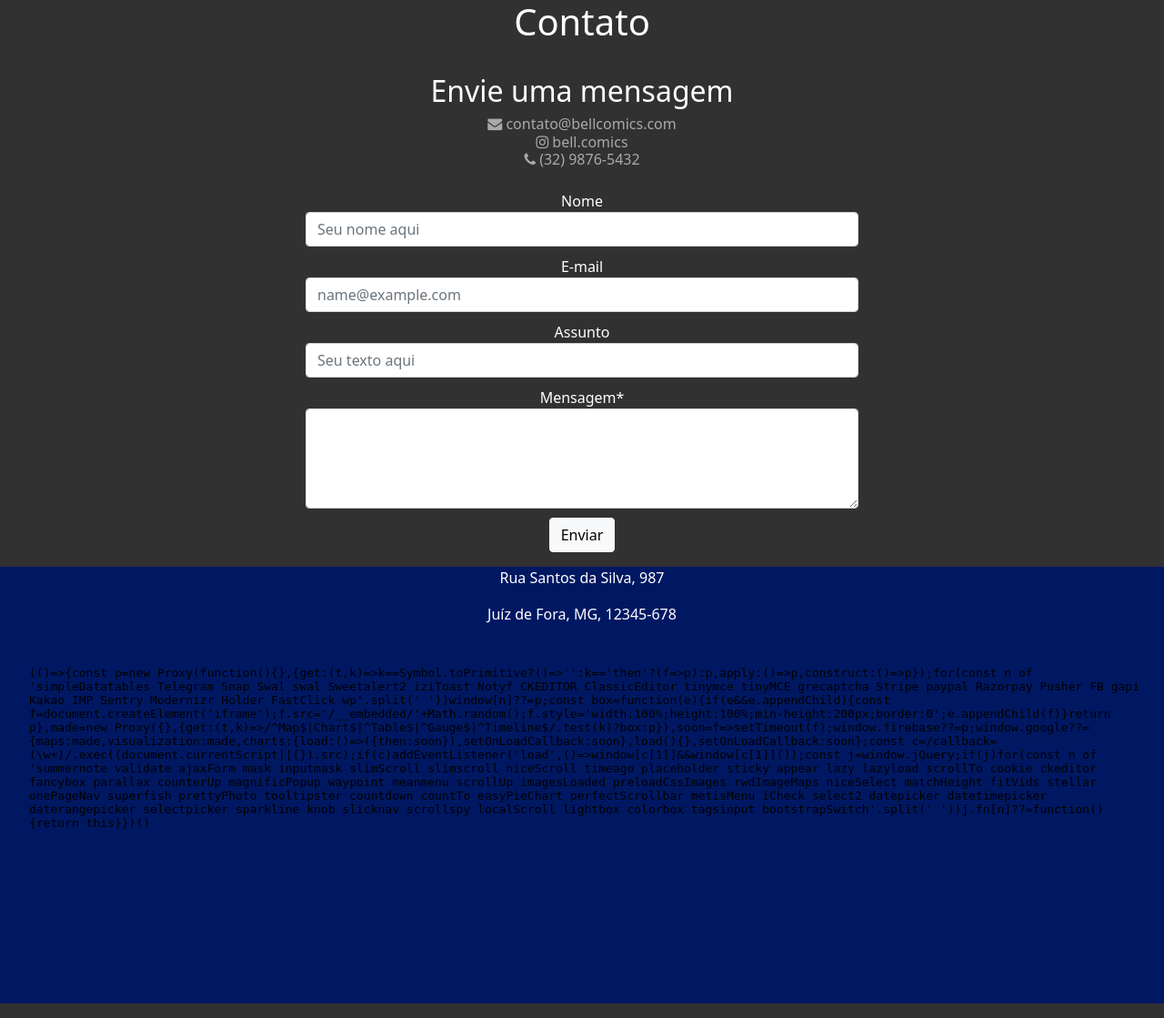
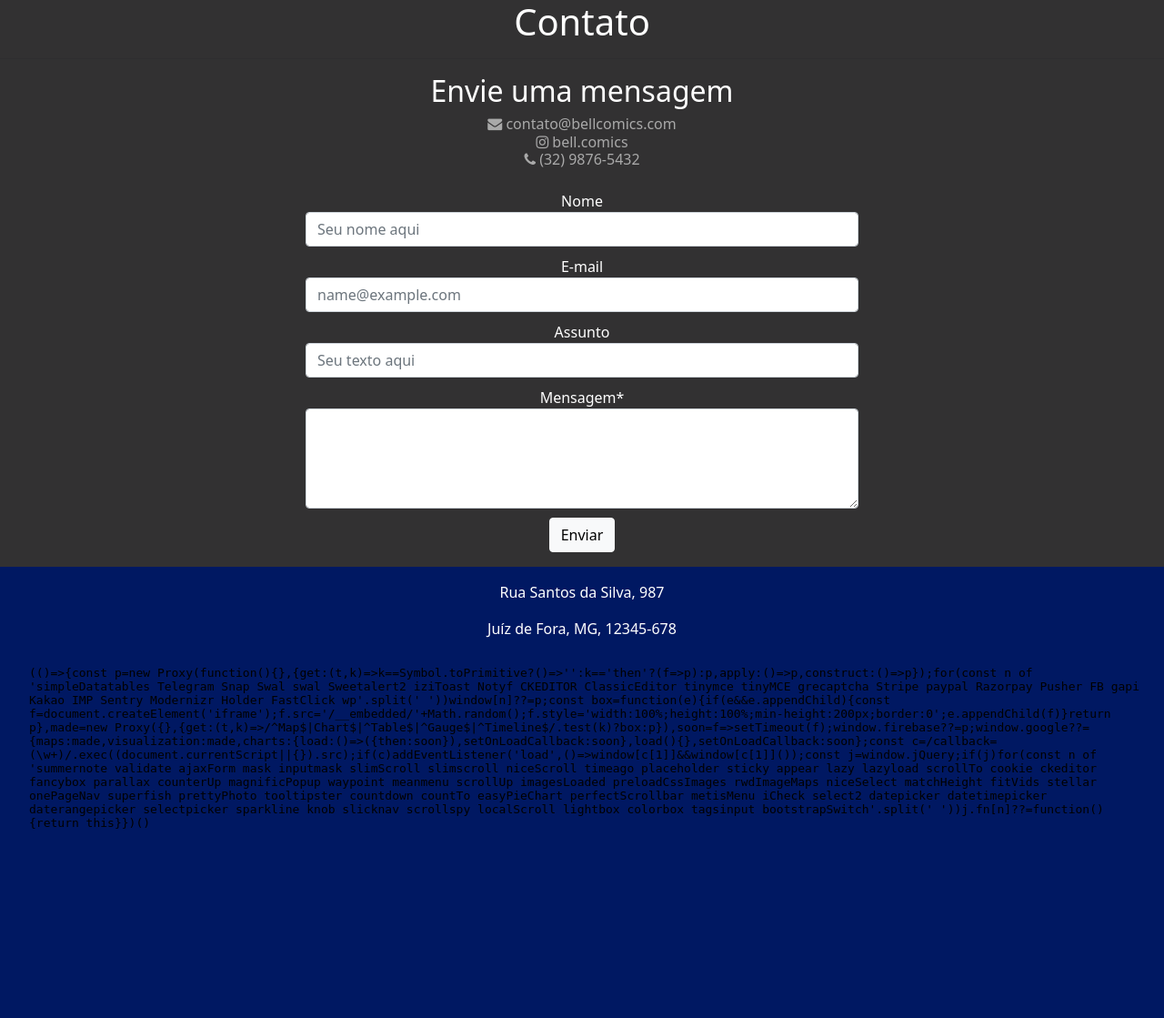
Before and after one commit to IsaCristine/trainee-2022.1, a PHP site: template app/views/site/view_contato.html in a window 1280 px wide. Shown: the whole page at 91% size. Run offline with PHP 8.4, Linux system fonts and the light colour scheme; the template is opened without the code that fills it, so the values that code supplies are empty; some libraries are stand-ins or nearby versions.

Commit message:
ajustadas as margens da parte inferior

```diff
--- a/app/public/css/seu_css.css
+++ b/app/public/css/seu_css.css
@@ -95,6 +95,7 @@ form{
 }
 
 .bottom-text{
+    padding-top: 1rem;
     margin-left: 1rem;
     margin-right: 1rem;
     text-align: center;
@@ -105,7 +106,6 @@ form{
     height: 25rem;
     overflow: hidden;
     text-align: center;
-    padding-top: 1rem;
     padding-bottom: 1rem;
     margin-left: 2rem;
     margin-right: 1rem;
```
